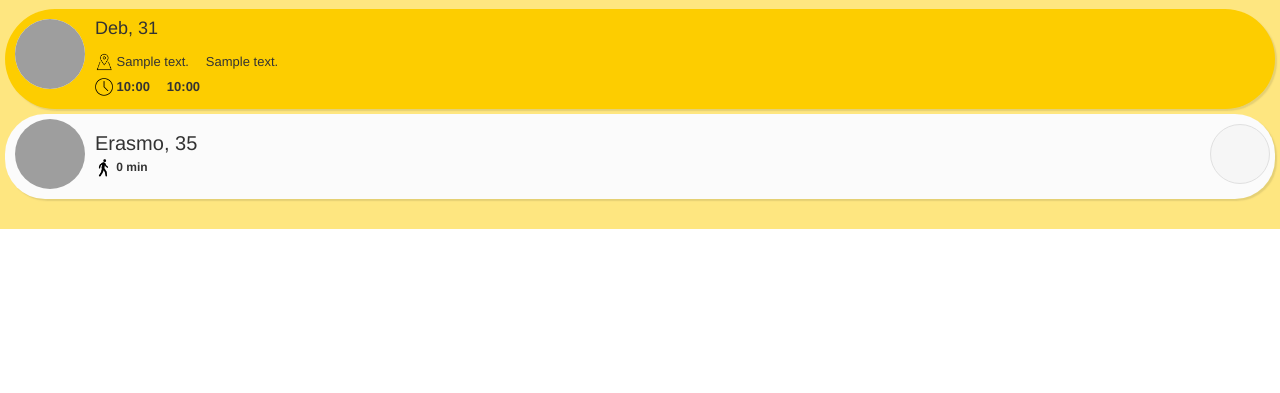
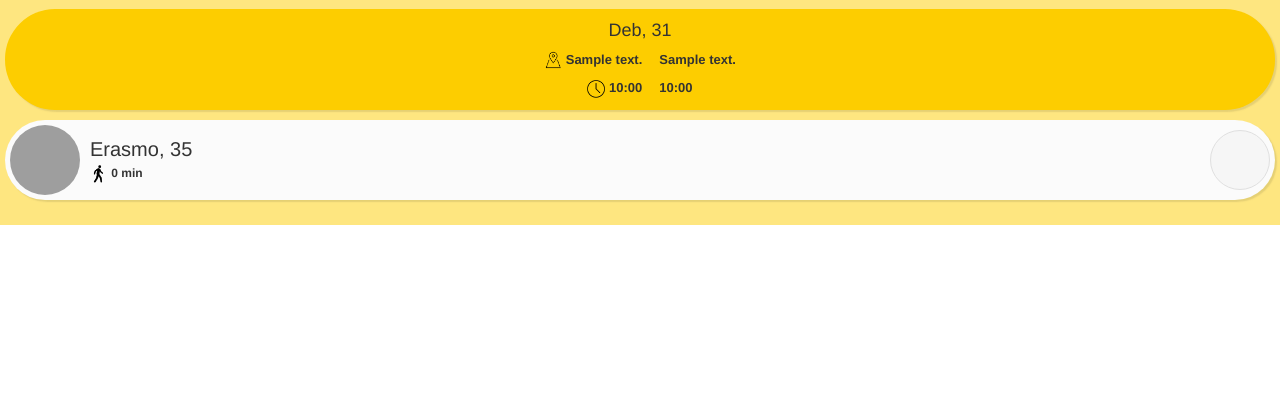
Before and after one commit to DERNTOAN/go2uni, a Rails app: page /rides/1 in a window 1280 px wide. Shown: the part 407-800 px from the top of the page. Run offline with Rails 7, Linux system fonts and the light colour scheme; a user stored in the database is signed in; data comes from the database, SQL or seed files in the repository; tables that the repository leaves empty hold one stand-in row (values such as "Sample post"); style sheets or scripts are compiled from the project's sources; parts of the project's set-up code (start-up, migrations or seed data) failed here and were passed over; some libraries are stand-ins or nearby versions; grey boxes are pictures that could not be loaded.

Commit message:
Revert "Rides show accordeon"

```diff
--- a/app/assets/stylesheets/components/_avatar.scss
+++ b/app/assets/stylesheets/components/_avatar.scss
@@ -1,6 +1,5 @@
 .avatar {
   width: 50px;
-  height: 50px;
   border-radius: 50%;
 }
 .avatar-large {
--- a/app/assets/stylesheets/components/_card.scss
+++ b/app/assets/stylesheets/components/_card.scss
@@ -1,61 +1,60 @@
+.card {
+  height: 175px;
+  text-shadow: 0 1px 3px rgba(0,0,0,0.6);
+  background-size: cover !important;
+  background-position: center;
+  color: white;
+  position: relative;
+  margin-bottom: 10px;
+  background-color: #283149;
+  border-radius: 15px;
+}
+.card-user {
+  padding: 0px;
+  height: 50px;
+  border-radius: 50%;
+  object-fit: cover;
+  border: 1px solid;
+}
+.card-category {
+  position: absolute;
+  top: 10px;
+  left: 10px;
+  font-size: 15px;
+  text-transform: uppercase;
+}
 
-// // .card {
-// //   height: 175px;
-// //   text-shadow: 0 1px 3px rgba(0,0,0,0.6);
-// //   background-size: cover !important;
-// //   background-position: center;
-// //   color: white;
-// //   position: relative;
-// //   margin-bottom: 10px;
-// //   background-color: #283149;
-// //   border-radius: 15px;
-// // }
-// .card-user {
-//   padding: 0px;
-//   height: 50px;
-//   border-radius: 50%;
-//   object-fit: cover;
-//   border: 1px solid;
-// }
-// .card-category {
-//   position: absolute;
-//   top: 10px;
-//   left: 10px;
-//   font-size: 15px;
-//   text-transform: uppercase;
-// }
+.card-category li {
+  list-style-type: none;
+}
+.card-description {
+  position: absolute;
+  bottom: 10px;
+  left: 10px;
+}
+.card-description h2 {
+  font-size: 24px;
+}
+.card-description p {
+  font-size: 14px;
+  opacity: 0.7;
+  font-weight: lighter;
+}
+.card-link {
+  position: absolute;
+  top: 0;
+  bottom: 0;
+  right: 0;
+  width: 100%;
+  z-index: 2;
+  background: black;
+  opacity: 0;
+}
+.card-link:hover {
+  opacity: 0.1;
+}
 
-// .card-category li {
-//   list-style-type: none;
-// }
-// .card-description {
-//   position: absolute;
-//   bottom: 10px;
-//   left: 10px;
-// }
-// .card-description h2 {
-//   font-size: 24px;
-// }
-// .card-description p {
-//   font-size: 14px;
-//   opacity: 0.7;
-//   font-weight: lighter;
-// }
-// .card-link {
-//   position: absolute;
-//   top: 0;
-//   bottom: 0;
-//   right: 0;
-//   width: 100%;
-//   z-index: 2;
-//   background: black;
-//   opacity: 0;
-// }
-// .card-link:hover {
-//   opacity: 0.1;
-// }
-
-// .card-home {
-//   margin: 10px;
-//   height: 155px;
-// }
+.card-home {
+  margin: 10px;
+  height: 155px;
+}
--- a/app/assets/stylesheets/myrequests/_show.scss
+++ b/app/assets/stylesheets/myrequests/_show.scss
@@ -22,22 +22,12 @@
   .offer-card{
     padding: 5px;
     background-color: #fbfbfb;
-    border-radius: 40px;
+    border-radius: 50px;
     box-shadow: 2px 2px 2px 0 rgba(0, 0, 0, 0.07), 2px 2px 0 0 rgba(0, 0, 0, 0.03);
     display: flex;
-    flex-direction: column;
     justify-content: space-between;
     align-items: center;
     margin-bottom: 5px;
-
-    .card-header{
-    display: flex;
-    flex-direction: row;
-    justify-content: space-between;
-
-
-
-    }
     .user-group{
       display: flex;
       width: 60vw;
@@ -88,7 +78,4 @@
       }
     }
   }
-  .card-details {
-    padding: 10px;
-  }
 }
--- a/app/assets/stylesheets/rides/_show.scss
+++ b/app/assets/stylesheets/rides/_show.scss
@@ -1,81 +1,33 @@
 .rideshow-container{
-  width: 100%;
   background-color: $secondary;
   display: grid;
+  grid-template-column: 1;
   grid-gap: 1rem;
   padding: 5px;
 
-  .drivers-card {
-    display: flex;
-    flex-direction: column;
-    width: 100%;
-    margin: 5px 0;
-    padding: 5px;
+  .drivers-dash{
+    margin-top: 5px;
+    padding: 2px;
     background-color: $main;
     border-radius: 50px;
     text-align: center;
     box-shadow: 2px 2px 2px 0 rgba(0, 0, 0, 0.07), 2px 2px 0 0 rgba(0, 0, 0, 0.03);
 
 
-
-    .card-header{
-      display: flex;
-      align-items: center;
-
-      .driver-info {
-        display: flex;
-        flex-grow: 1;
-        padding: 5px 5px;
-        text-align: left;
-    line-height: 25px;
-    p {
+    p{
       font-size: 13px;
-    }
-        h4 {
-          margin-top: 0;
-
-        }
-        .avatar{
-          border-radius: 50%;
-          background-color: white;
-          width: 70px;
-          height: 70px;
-          text-align: left;
-          margin-right: 10px;
-        }
-
-      }
-
-      .driver-trip {
-        width: 50%;
-        align-self: center;
-      }
-
-
-      p{
-        font-size: 13px;
-        margin: 0;
-      }
     }
   }
 
   .offer-card{
-    padding: 5px 5px 10px 10px;
+    padding: 5px;
     background-color: #fbfbfb;
-    border-radius: 40px;
+    border-radius: 50px;
     box-shadow: 2px 2px 2px 0 rgba(0, 0, 0, 0.07), 2px 2px 0 0 rgba(0, 0, 0, 0.03);
     display: flex;
-    flex-direction: column;
     justify-content: space-between;
-    align-items: flex-start;
+    align-items: center;
     margin-bottom: 5px;
-
-    .card-header {
-      display: flex;
-      width: 100%;
-      justify-content: space-between;
-      align-items: center;
-    }
     .user-group{
       display: flex;
       flex-grow: 1;
--- a/app/controllers/offers_controller.rb
+++ b/app/controllers/offers_controller.rb
@@ -20,7 +20,6 @@
     authorize @offer
     @offer.confirmed = true if params[:confirmed] === "true"
     @offer.confirmed = false if params[:confirmed] === "false"
-    binding.pry
     @offer.save
     if @offer.confirmed == true
       redirect_to ride_path(@offer.ride)
--- a/app/views/rides/show.html.erb
+++ b/app/views/rides/show.html.erb
@@ -1,6 +1,6 @@
   <div
   id="mapshow"
-  style="width: 100vw;
+  style="width: 375px;
   height: 406px;"
   data-marker_from_self="<%= @marker_from_driver.to_json %>"
   data-counterparts="<%= @passengers.to_json %>"
@@ -8,50 +8,34 @@
   data-map_as="driver"
   data-mapbounds = "<%= @mapbounds.to_json %>"
 
-  >
+  ></div>
+
+  <div class="rideshow-container">
+
+    <div class="drivers-dash">
+      <h4><%= @ride.user.first_name %>, <%= @ride.user.age %></h4>
+      <p>
+        <%= cl_image_tag(@ride.user.photo, class: "avatar driver-avatar") %>
+      </p>
+      <p>
+        <%= image_tag("to.png", class: "ride-symbols") %><strong> <%= @ride.from_address.split(",")[0] %> </strong>  <i class="fas fa-arrow-circle-right"></i> <strong> <%= @ride.to_address.split(",")[0] %></p> </strong>
+      </p>
+      <p>
+        <%= image_tag("clock.png", class: "ride-symbols") %><strong>  <%=@ride.departure_time.strftime("%H:%M") %> <i class="fas fa-arrow-circle-right"></i> <%=(@ride.departure_time + @ride.duration).strftime("%H:%M") %>
+
+        </p>
+
     </div>
 
 
-<div class="rideshow-container">
-  <div class="list-group">
+      <ul class="list-group">
 
-    <div class="drivers-card">
-      <div class="card-header" id="heading-driver">
-        <div class="driver-info" data-toggle="collapse" data-target="#collapse-driver" aria-expanded="true" aria-controls="collapse-driver">
-
-          <%= cl_image_tag(@ride.user.photo, class: "avatar") %>
-          <div style="align-self:center">
-
-            <h4><%= @ride.user.first_name %>, <%= @ride.user.age %></h4>
-            <p>
-              <%= image_tag("to.png", class: "ride-symbols") %> <%= @ride.from_address.split(",")[0] %>
-              <i class="fas fa-arrow-circle-down"></i>
-               <%= @ride.to_address.split(",")[0] %>
-            </p>
-            <p>
-              <%= image_tag("clock.png", class: "ride-symbols") %><strong>  <%=@ride.departure_time.strftime("%H:%M") %> <i class="fas fa-arrow-circle-right"></i> <%=(@ride.departure_time + @ride.duration).strftime("%H:%M") %></strong>
-
-            </p>
-          </div>
-        </div>
-      </div>
-
-      <div id="collapse-driver" class="collapse" aria-labelledby="heading-driver" data-parent="#accordion">
-        <div class="card-body">
-
-          <p>test test</p>
-        </div>
-      </div>
-    </div>
 
           <% @offers.each do |offer| %>
 
-    <div class="offer-card">
-      <div class="card-header" id="heading-<%= offer.id %>">
-        <div data-toggle="collapse" data-target="#collapse-<%= offer.id %>" aria-expanded="true" aria-controls="collapse-<%= offer.id %>">
 
 
-
+          <li class="offer-card">
             <div class="user-group">
 
               <%= cl_image_tag(offer.request.user.photo, width:200, height:200, class:"avatar") %>
@@ -60,7 +44,6 @@
                 <p>
                   <%=  offer.request.user.first_name %>, <%=  offer.request.user.age %>
                 </p>
-
                 <div class="ride-info-icons">
 
                   <p>
@@ -72,29 +55,17 @@
               </div>
             </div>
 
-        </div>
             <div class="status-group">
               <% if offer.confirmed %>
+              <i class="icon fas fa-check fa-2x" style="color: green"></i>
+              <% elsif offer.confirmed.nil? %>
               <i class="icon fas fa-question fa-2x" style="color: gray" ></i>
-          <% elsif offer.confirmed.nil? %>
-          <i class="icon fas fa-check fa-2x" style="color: green"></i>
               <% elsif offer.confirmed == false %>
               <i class="icon fas fa-times fa-2x" style="color: red" ></i>
-
               <% end %>
             </div>
-      </div>
-
-      <div id="collapse-<%= offer.id %>" class="collapse" aria-labelledby="heading-<%= offer.id %>" data-parent="#accordion">
-        <div class="card-body">
-          <%=  offer.request.user.description %>
-          Anim pariatur cliche reprehenderit, enim eiusmod high life accusamus terry richardson ad squid.
-        </div>
-      </div>
-    </div>
-
+          </li>
           <% end %>
-  </div>
-
+        </ul>
 
   </div>
```
Also changed, not shown: other parts of app/assets/stylesheets/rides/_show.scss (+129 -1 lines), app/views/myrequests/show.html.erb (+6 -15 lines), app/views/rides/legacy_show.html.erb (deleted, +0 -41 lines). Lines whose indentation alone changed are shown as unchanged.
